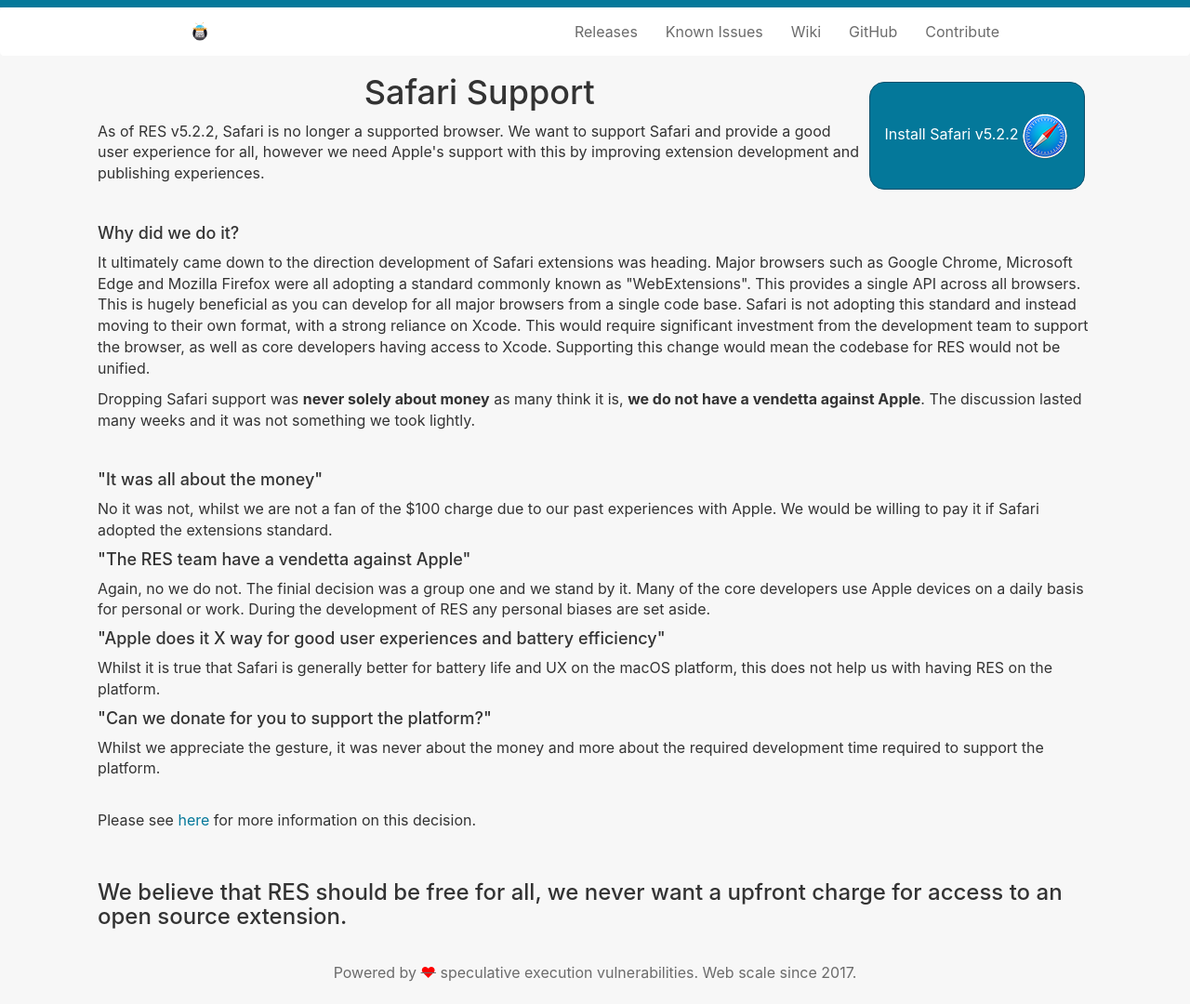
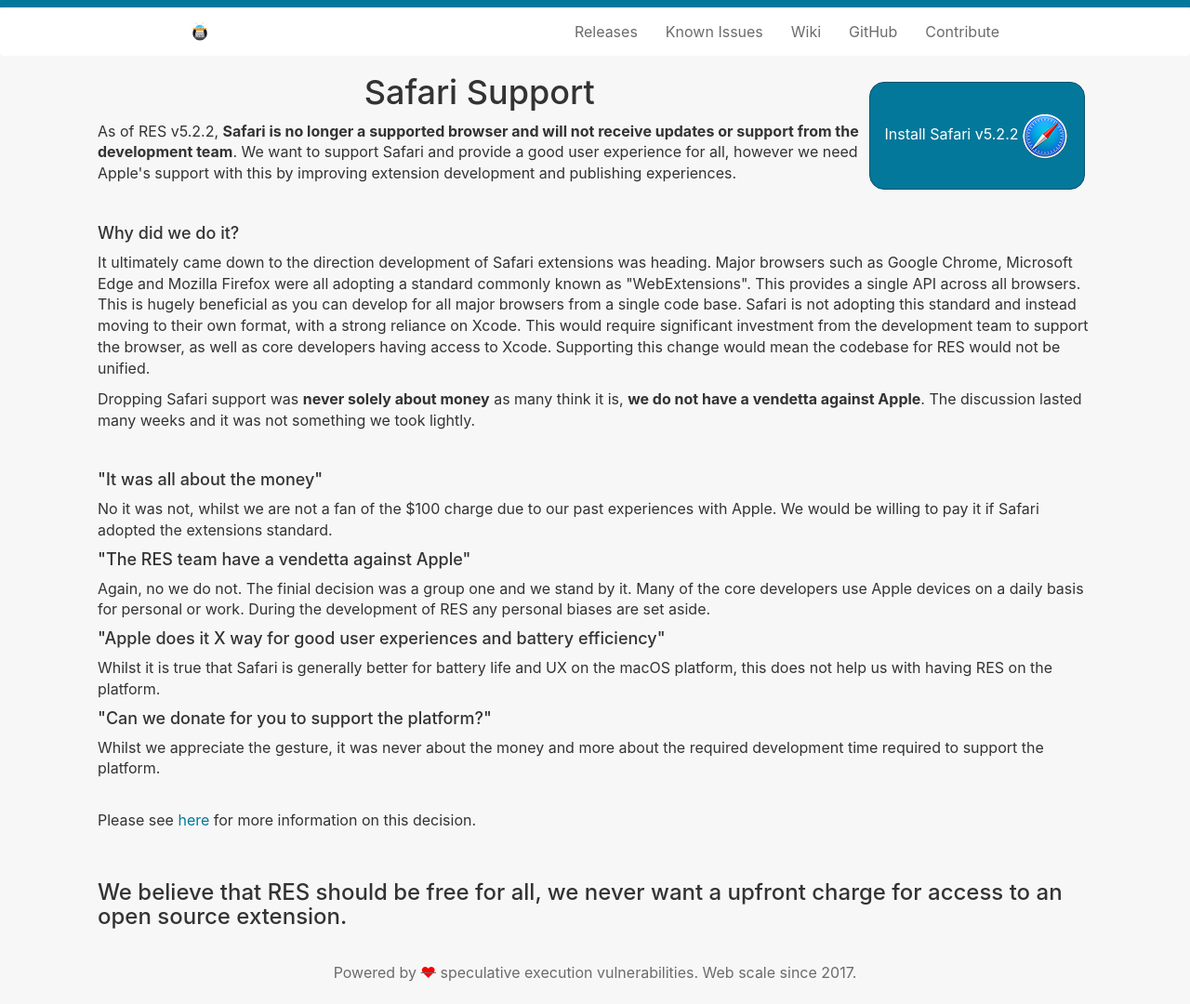
Before and after one commit to Reddit-Enhancement-Suite/Reddit-Enhancement-Suite.github.io, a Jekyll site: the page built from safari.html, in a window 1280 px wide. Shown: the whole page at 93% size. Built offline with Jekyll 4.4.1, drawn with Linux system fonts in a browser that asks for light colours.

Commit message:
Update safari.html

```diff
--- a/safari.html
+++ b/safari.html
@@ -7,7 +7,7 @@
 
 <h1>Safari Support</h1>
 
-<p>As of RES v5.2.2, Safari is no longer a supported browser. We want to support Safari and provide a good user experience for all, however we need Apple's support with this by improving extension development and publishing experiences.</p>
+<p>As of RES v5.2.2, <strong>Safari is no longer a supported browser and will not receive updates or support from the development team</strong>. We want to support Safari and provide a good user experience for all, however we need Apple's support with this by improving extension development and publishing experiences.</p>
 
 <br>
 
```
